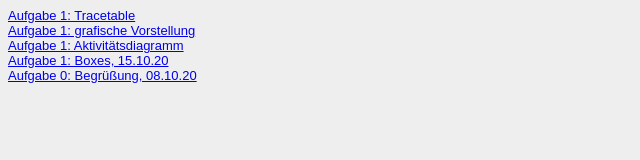
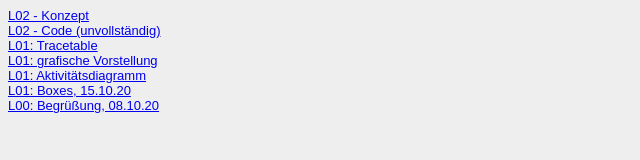
Before and after one commit to Michele-Chantal/EIA2-WiSe20-21, a plain HTML site: page Steckbrief/steckbrief.htm in a window 1280 px wide. Shown: the whole page, without its empty margins (0-640 px from the left). Drawn offline with Linux system fonts and the light colour scheme.

Commit message:
Update steckbrief.htm

```diff
--- a/Steckbrief/steckbrief.htm
+++ b/Steckbrief/steckbrief.htm
@@ -15,11 +15,13 @@ body {
 </head>
 
 <body>
-	<a href="https://michele-chantal.github.io/EIA2-WiSe20-21/Aufgabe1/Tracetable.jpg" target="_blank">Aufgabe 1: Tracetable</a><br>
-	<a href="https://michele-chantal.github.io/EIA2-WiSe20-21/Aufgabe1/grafische%20Vorstellung.jpg" target="_blank">Aufgabe 1: grafische Vorstellung</a><br>
-	<a href="https://michele-chantal.github.io/EIA2-WiSe20-21/Aufgabe1/Aktivitätsdiagramm.jpg" target="_blank">Aufgabe 1: Aktivitätsdiagramm</a><br>
-	<a href="https://michele-chantal.github.io/EIA2-WiSe20-21/Aufgabe1/Aufgabe1.html" target="_blank">Aufgabe 1: Boxes, 15.10.20</a><br>
-	<a href="https://michele-chantal.github.io/EIA2-WiSe20-21/Aufgabe0/Aufgabe0.html" target="_blank">Aufgabe 0: Begrüßung, 08.10.20</a><br>
+	<a href="https://michele-chantal.github.io/EIA2-WiSe20-21/Aufgabe2/L02-Konzept.pdf" target="_blank">L02 - Konzept</a><br>
+	<a href="https://michele-chantal.github.io/EIA2-WiSe20-21/Aufgabe2/Aufgabe2.html" target="_blank">L02 - Code (unvollständig)</a><br>
+	<a href="https://michele-chantal.github.io/EIA2-WiSe20-21/Aufgabe1/Tracetable.jpg" target="_blank">L01: Tracetable</a><br>
+	<a href="https://michele-chantal.github.io/EIA2-WiSe20-21/Aufgabe1/grafische%20Vorstellung.jpg" target="_blank">L01: grafische Vorstellung</a><br>
+	<a href="https://michele-chantal.github.io/EIA2-WiSe20-21/Aufgabe1/Aktivitätsdiagramm.jpg" target="_blank">L01: Aktivitätsdiagramm</a><br>
+	<a href="https://michele-chantal.github.io/EIA2-WiSe20-21/Aufgabe1/Aufgabe1.html" target="_blank">L01: Boxes, 15.10.20</a><br>
+	<a href="https://michele-chantal.github.io/EIA2-WiSe20-21/Aufgabe0/Aufgabe0.html" target="_blank">L00: Begrüßung, 08.10.20</a><br>
 	<!-- Hier die Links zu den gelösten Aufgaben einstellen, aktuelle oben, alte stehen lassen! Format: Aufgabenbezeichnung, Datum -->
 </body>
 
```
